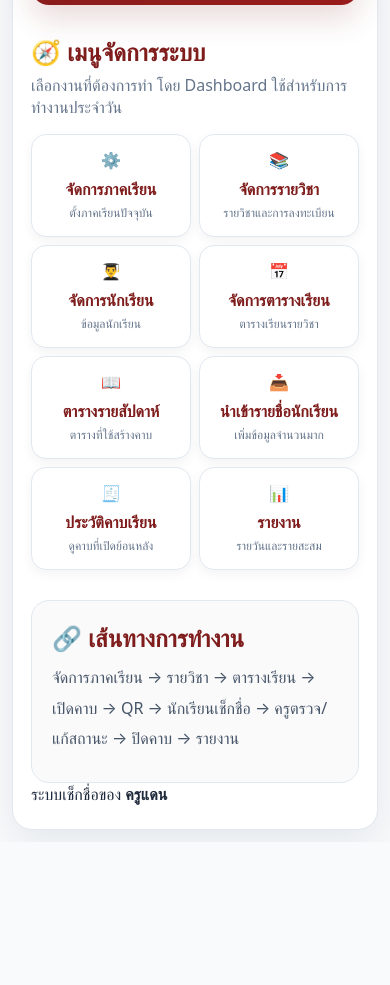
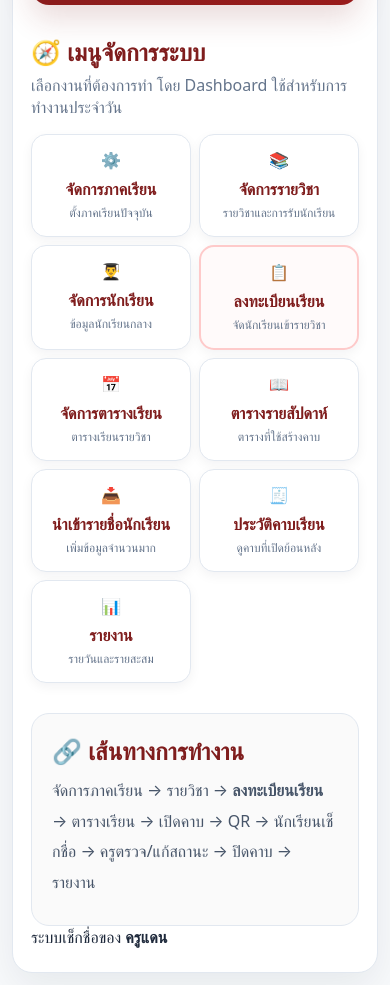
Before and after one commit to daneawjung/student-attendance-qr, a plain HTML site: page index.html in a window 390 px wide. Shown: the part 520-1505 px from the top of the page. Before the commit the page ends 1362 px from the top, so only its background shows below. Drawn offline with Linux system fonts and the light colour scheme; a web font is replaced by a local one.

Commit message:
Add enrollment menu to home

```diff
--- a/index.html
+++ b/index.html
@@ -3,36 +3,28 @@
 <head>
 <meta charset="UTF-8"><meta name="viewport" content="width=device-width, initial-scale=1.0">
 <title>ระบบเช็กชื่อด้วย QR Code</title>
-<link rel="stylesheet" href="style.css?v=55">
+<link rel="stylesheet" href="style.css?v=56">
 <style>
 .home-hero{margin-top:28px;padding:28px;border-radius:22px;background:linear-gradient(135deg,#7f1d1d,#991b1b);color:#fff;box-shadow:0 14px 30px rgba(127,29,29,.16)}
-.home-hero h2{margin:0 0 8px;font-size:clamp(26px,4vw,34px)}
-.home-hero p{margin:0;opacity:.9;line-height:1.7}
-.home-start{display:flex;gap:12px;flex-wrap:wrap;margin-top:20px}
-.home-start a{display:inline-flex;align-items:center;justify-content:center;padding:12px 20px;border-radius:12px;text-decoration:none;font-weight:700;background:#fff;color:#7f1d1d}
-.home-start a.secondary{background:rgba(255,255,255,.14);color:#fff;border:1px solid rgba(255,255,255,.3)}
-.home-section{margin-top:30px}.home-section h2{margin-bottom:6px;color:#7f1d1d}.home-section .subtitle{margin-top:0}
-.home-tools{display:grid;grid-template-columns:repeat(4,1fr);gap:12px;margin-top:16px}
-.home-tool{padding:17px 12px;border:1px solid #e2e8f0;border-radius:15px;background:#fff;text-decoration:none;text-align:center;box-shadow:0 4px 12px rgba(15,23,42,.05);color:#334155;transition:.15s}
-.home-tool:hover{transform:translateY(-2px);box-shadow:0 8px 18px rgba(15,23,42,.08)}.home-tool strong{display:block;color:#7f1d1d;margin-top:7px}.home-tool span{font-size:12px;color:#64748b}
-.home-flow{margin-top:30px;padding:20px;border:1px solid #e2e8f0;border-radius:18px;background:#fafafa}.home-flow h2{margin-top:0;color:#7f1d1d}.home-flow p{margin:8px 0;line-height:1.9;color:#475569}
-@media(max-width:850px){.home-tools{grid-template-columns:repeat(2,1fr)}}
-@media(max-width:480px){.home-hero{padding:21px;border-radius:18px}.home-tools{gap:8px}.home-tool{padding:14px 8px}}
+.home-hero h2{margin:0 0 8px;font-size:clamp(26px,4vw,34px)}.home-hero p{margin:0;opacity:.9;line-height:1.7}.home-start{display:flex;gap:12px;flex-wrap:wrap;margin-top:20px}.home-start a{display:inline-flex;align-items:center;justify-content:center;padding:12px 20px;border-radius:12px;text-decoration:none;font-weight:700;background:#fff;color:#7f1d1d}.home-start a.secondary{background:rgba(255,255,255,.14);color:#fff;border:1px solid rgba(255,255,255,.3)}
+.home-section{margin-top:30px}.home-section h2{margin-bottom:6px;color:#7f1d1d}.home-section .subtitle{margin-top:0}.home-tools{display:grid;grid-template-columns:repeat(4,1fr);gap:12px;margin-top:16px}.home-tool{padding:17px 12px;border:1px solid #e2e8f0;border-radius:15px;background:#fff;text-decoration:none;text-align:center;box-shadow:0 4px 12px rgba(15,23,42,.05);color:#334155;transition:.15s}.home-tool:hover{transform:translateY(-2px);box-shadow:0 8px 18px rgba(15,23,42,.08)}.home-tool strong{display:block;color:#7f1d1d;margin-top:7px}.home-tool span{font-size:12px;color:#64748b}.home-flow{margin-top:30px;padding:20px;border:1px solid #e2e8f0;border-radius:18px;background:#fafafa}.home-flow h2{margin-top:0;color:#7f1d1d}.home-flow p{margin:8px 0;line-height:1.9;color:#475569}.home-tool.enrollment{border:2px solid #fecaca;background:#fffafa}.home-tool.enrollment strong{font-size:16px}
+@media(max-width:850px){.home-tools{grid-template-columns:repeat(2,1fr)}}@media(max-width:480px){.home-hero{padding:21px;border-radius:18px}.home-tools{gap:8px}.home-tool{padding:14px 8px}}
 </style>
 </head>
 <body><main class="container"><section class="card wide-card">
-<div class="topbar"><div><div class="badge">🏫 ระบบเช็กชื่อด้วย QR Code</div><h1>📚 ระบบเช็กชื่อ</h1><p class="subtitle">วิทยาลัยเทคนิคพนมสารคาม</p></div><div class="top-links"><a class="back-link" href="index.html?v=55">🏠 หน้าแรก</a></div></div>
-<section class="home-hero"><h2>ยินดีต้อนรับครับ ครูแดน 👋</h2><p>ศูนย์กลางสำหรับเริ่มต้นใช้งานระบบเช็กชื่อ และจัดการข้อมูลที่เกี่ยวข้องกับการเรียนการสอน</p><div class="home-start"><a href="dashboard.html?v=55">📊 ไปที่ Dashboard</a><a class="secondary" href="today.html?v=55">🗓️ ดูคาบเรียนวันนี้</a></div></section>
+<div class="topbar"><div><div class="badge">🏫 ระบบเช็กชื่อด้วย QR Code</div><h1>📚 ระบบเช็กชื่อ</h1><p class="subtitle">วิทยาลัยเทคนิคพนมสารคาม</p></div><div class="top-links"><a class="back-link" href="index.html?v=56">🏠 หน้าแรก</a></div></div>
+<section class="home-hero"><h2>ยินดีต้อนรับครับ ครูแดน 👋</h2><p>ศูนย์กลางสำหรับเริ่มต้นใช้งานระบบเช็กชื่อ และจัดการข้อมูลที่เกี่ยวข้องกับการเรียนการสอน</p><div class="home-start"><a href="dashboard.html?v=56">📊 ไปที่ Dashboard</a><a class="secondary" href="today.html?v=56">🗓️ ดูคาบเรียนวันนี้</a></div></section>
 <section class="home-section"><h2>🧭 เมนูจัดการระบบ</h2><p class="subtitle">เลือกงานที่ต้องการทำ โดย Dashboard ใช้สำหรับการทำงานประจำวัน</p><div class="home-tools">
-<a class="home-tool" href="academic-terms.html?v=55">⚙️<strong>จัดการภาคเรียน</strong><span>ตั้งภาคเรียนปัจจุบัน</span></a>
-<a class="home-tool" href="subjects.html?v=55">📚<strong>จัดการรายวิชา</strong><span>รายวิชาและการลงทะเบียน</span></a>
-<a class="home-tool" href="students.html?v=55">👨‍🎓<strong>จัดการนักเรียน</strong><span>ข้อมูลนักเรียน</span></a>
-<a class="home-tool" href="schedule.html?v=55">📅<strong>จัดการตารางเรียน</strong><span>ตารางเรียนรายวิชา</span></a>
-<a class="home-tool" href="weekly.html?v=55">📖<strong>ตารางรายสัปดาห์</strong><span>ตารางที่ใช้สร้างคาบ</span></a>
-<a class="home-tool" href="import.html?v=55">📥<strong>นำเข้ารายชื่อนักเรียน</strong><span>เพิ่มข้อมูลจำนวนมาก</span></a>
-<a class="home-tool" href="sessions.html?v=55">🧾<strong>ประวัติคาบเรียน</strong><span>ดูคาบที่เปิดย้อนหลัง</span></a>
-<a class="home-tool" href="report.html?v=55">📊<strong>รายงาน</strong><span>รายวันและรายสะสม</span></a>
+<a class="home-tool" href="academic-terms.html?v=56">⚙️<strong>จัดการภาคเรียน</strong><span>ตั้งภาคเรียนปัจจุบัน</span></a>
+<a class="home-tool" href="subjects.html?v=56">📚<strong>จัดการรายวิชา</strong><span>รายวิชาและการรับนักเรียน</span></a>
+<a class="home-tool" href="students.html?v=56">👨‍🎓<strong>จัดการนักเรียน</strong><span>ข้อมูลนักเรียนกลาง</span></a>
+<a class="home-tool enrollment" href="enrollments.html?v=56">📋<strong>ลงทะเบียนเรียน</strong><span>จัดนักเรียนเข้ารายวิชา</span></a>
+<a class="home-tool" href="schedule.html?v=56">📅<strong>จัดการตารางเรียน</strong><span>ตารางเรียนรายวิชา</span></a>
+<a class="home-tool" href="weekly.html?v=56">📖<strong>ตารางรายสัปดาห์</strong><span>ตารางที่ใช้สร้างคาบ</span></a>
+<a class="home-tool" href="import.html?v=56">📥<strong>นำเข้ารายชื่อนักเรียน</strong><span>เพิ่มข้อมูลจำนวนมาก</span></a>
+<a class="home-tool" href="sessions.html?v=56">🧾<strong>ประวัติคาบเรียน</strong><span>ดูคาบที่เปิดย้อนหลัง</span></a>
+<a class="home-tool" href="report.html?v=56">📊<strong>รายงาน</strong><span>รายวันและรายสะสม</span></a>
 </div></section>
-<section class="home-flow"><h2>🔗 เส้นทางการทำงาน</h2><p>จัดการภาคเรียน → รายวิชา → ตารางเรียน → เปิดคาบ → QR → นักเรียนเช็กชื่อ → ครูตรวจ/แก้สถานะ → ปิดคาบ → รายงาน</p></section>
+<section class="home-flow"><h2>🔗 เส้นทางการทำงาน</h2><p>จัดการภาคเรียน → รายวิชา → <strong>ลงทะเบียนเรียน</strong> → ตารางเรียน → เปิดคาบ → QR → นักเรียนเช็กชื่อ → ครูตรวจ/แก้สถานะ → ปิดคาบ → รายงาน</p></section>
 <div class="teacher-signature">ระบบเช็กชื่อของ <strong>ครูแดน</strong></div>
 </section></main></body></html>
```
